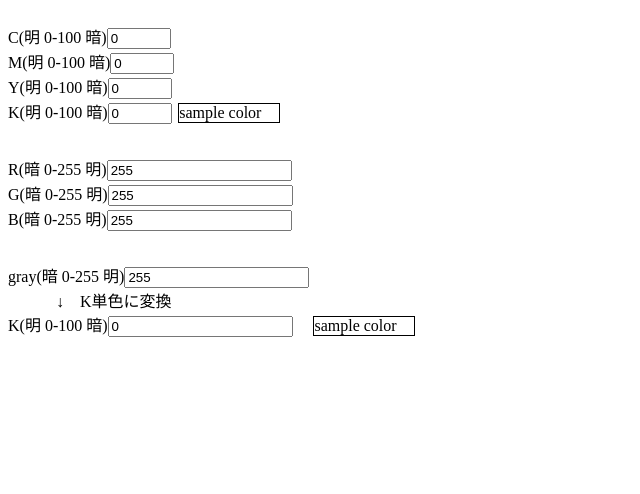
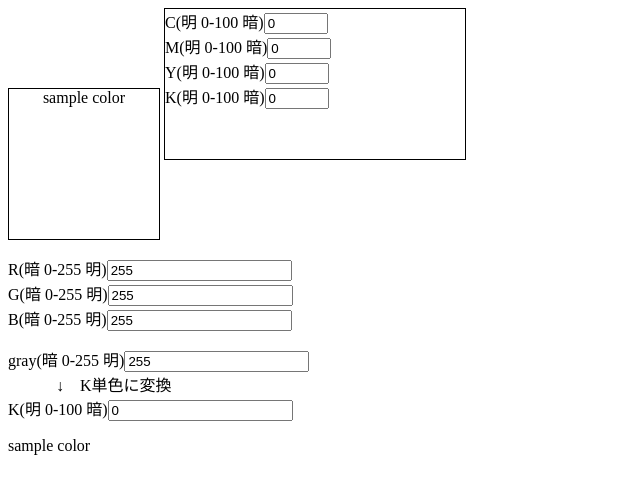
Before and after one commit to Kahiro-M/CMYK2Gray, an Electron app: page index.html in a window 800 px wide. Shown: the whole page, without its empty margins (0-640 px from the left). Drawn offline with Linux system fonts and the light colour scheme.

Commit message:
作業中

```diff
--- /dev/null
+++ b/css/main.css
@@ -0,0 +1,25 @@
+html {
+  /* html要素のフォントサイズを「62.5%」にすると、全要素で1rem = 10px 1.6rem = 16px と切りよくremとpxが連動する */
+  font-size: 62.5%;
+}
+body{
+  font-size: 1.6rem;
+  background-color: white;
+  color: black;
+}
+.sampleColor{
+  width: 15.0rem;
+  height: 15.0rem;
+  border: 1px solid black;
+  display:inline-block;
+  text-align: center;
+}
+.colorInput{
+  width: 30.0rem;
+  height: 15.0rem;
+  border: 1px solid black;
+  display: inline-block;
+}
+/* style="display: inline-block;width: 100px;height: 100;border: 1px solid black;" */
+/* <p id="outKsample" style="display: inline-block;width: 100px;height: 100;border: 1px solid black;"> */
+/* <p style="display: inline-block;"> */
--- a/index.html
+++ b/index.html
@@ -24,7 +24,7 @@
 
 <!-- スタイルシートはできるだけ早くレンダリングされるため、HTMLドキュメントの上の方に記述
     href属性にスタイルシートファイルのURIを記述 -->
-<link rel="stylesheet" href="">
+<link rel="stylesheet" href="css/main.css">
 
 <!-- IE8以下用に2つのスクリプトを記述
     html5shiv.js: IE8以下にHTML5の要素を認識するようにさせる
@@ -47,93 +47,23 @@
 <!-- スクリプトでブロッキングを起こさないものはここに記述
     可能であれば「async（文書の読み込みが完了した時点でスクリプトを実行）」を使用
     Example: <script src="" async></script> -->
-    <script type="text/javascript">
-    function culc(){
-      cObj = document.getElementById("inC");
-      mObj = document.getElementById("inM");
-      yObj = document.getElementById("inY");
-      kObj = document.getElementById("inK");
-      cmykSampleObj = document.getElementById("inCMYKsample");
-      rObj = document.getElementById("outR");
-      gObj = document.getElementById("outG");
-      bObj = document.getElementById("outB");
-      outGrayObj = document.getElementById("outGray");
-      outKObj = document.getElementById("outK");
-      kSampleObj = document.getElementById("outKsample");
+  <script type="text/javascript" src="js/cmyk2gray.js"></script>
+  <script type="text/javascript" src="js/rgb2hex.js"></script>
 
-      c = Math.round(cObj.value/100*255);
-      m = Math.round(mObj.value/100*255);
-      y = Math.round(yObj.value/100*255);
-      k = Math.round(kObj.value/100*255);
 
-      rObj.value = 255 - Math.min(255, c/255*(255-k)+k);
-      gObj.value = 255 - Math.min(255, m/255*(255-k)+k);
-      bObj.value = 255 - Math.min(255, y/255*(255-k)+k);
-
-      cmykSampleObj.style.backgroundColor=rgb2hex(rObj.value,gObj.value,bObj.value);
-
-      outGrayObj.value = Math.round((2449*rObj.value + 4805*gObj.value + 938*bObj.value)/Math.pow(2,13));
-      outKObj.value = Math.round((255-outGrayObj.value)/255*100);
-
-      kSampleObj.style.backgroundColor=rgb2hex(outGrayObj.value,outGrayObj.value,outGrayObj.value);
-
-    }
-
-    /**
-    * RGB値を十六進表記に変換する
-    * @param {Array} rgb - RGB値
-    * @returns {String} RGB値の十六進表記(#000000-#FFFFFF)
-    * @author https://lab.syncer.jp/Web/JavaScript/Snippet/60/
-    */
-    function rgb2hex ( r,g,b ) {
-      var tR = become0to255(r);
-      var tG = become0to255(g);
-      var tB = become0to255(b);
-      var tmpR = Number(tR).toString(16);
-      if(tmpR<16){
-        tmpR = "0"+tmpR
-      }
-      var tmpG = Number(tG).toString(16);
-      if(tmpG<16){
-        tmpG = "0"+tmpG
-      }
-      var tmpB = Number(tB).toString(16);
-      if(tmpB<16){
-        tmpB = "0"+tmpB
-        }
-      return "#" + tmpR + tmpG + tmpB;
-    }
-    function become0to255(inputValue){
-      var tmp = become255(Number(inputValue));
-      tmp = become0(tmp);
-      return Number(tmp);
-    }
-    function become255(inputValue){
-      if(255 < inputValue){
-        return 255;
-      }
-      return inputValue;
-    }
-    function become0(inputValue){
-      if(inputValue < 0){
-        return 0;
-      }
-      return inputValue;
-    }
-    </script>
 </head>
 <body onload="culc()">
 
 <!-- コンテンツを記述 -->
-<p style="display: inline-block;">
+<div id="inCMYKsample" class="sampleColor">
+  sample color
+</div>
+<div class="colorInput">
   C(明 0-100 暗)<input type="number" id="inC" onchange="culc()" value="0" step="1" max="100" min="0"><br>
   M(明 0-100 暗)<input type="number" id="inM" onchange="culc()" value="0" step="1" max="100" min="0"><br>
   Y(明 0-100 暗)<input type="number" id="inY" onchange="culc()" value="0" step="1" max="100" min="0"><br>
   K(明 0-100 暗)<input type="number" id="inK" onchange="culc()" value="0" step="1" max="100" min="0"><br>
-</p>
-<p id="inCMYKsample" style="display: inline-block;width: 100px;height: 100;border: 1px solid black;">
-  sample color
-</p>
+</div>
 
 <p>
   R(暗 0-255 明)<input type="number" id="outR" readonly><br>
@@ -142,13 +72,13 @@
 </p>
 
 
-<p style="display: inline-block;">
+<p class="">
   gray(暗 0-255 明)<input type="number" id="outGray" readonly><br>
   　　　↓　K単色に変換<br>
   K(明 0-100 暗)<input type="number" id="outK" readonly><br>
 </p>
 
-<p id="outKsample" style="display: inline-block;width: 100px;height: 100;border: 1px solid black;">
+<p id="outKsample" class="">
     sample color
 </p>
 
--- /dev/null
+++ b/js/cmyk2gray.js
@@ -0,0 +1,30 @@
+function culc(){
+  cObj = document.getElementById("inC");
+  mObj = document.getElementById("inM");
+  yObj = document.getElementById("inY");
+  kObj = document.getElementById("inK");
+  cmykSampleObj = document.getElementById("inCMYKsample");
+  rObj = document.getElementById("outR");
+  gObj = document.getElementById("outG");
+  bObj = document.getElementById("outB");
+  outGrayObj = document.getElementById("outGray");
+  outKObj = document.getElementById("outK");
+  kSampleObj = document.getElementById("outKsample");
+
+  c = Math.round(cObj.value/100*255);
+  m = Math.round(mObj.value/100*255);
+  y = Math.round(yObj.value/100*255);
+  k = Math.round(kObj.value/100*255);
+
+  rObj.value = 255 - Math.min(255, c/255*(255-k)+k);
+  gObj.value = 255 - Math.min(255, m/255*(255-k)+k);
+  bObj.value = 255 - Math.min(255, y/255*(255-k)+k);
+
+  cmykSampleObj.style.backgroundColor=rgb2hex(rObj.value,gObj.value,bObj.value);
+
+  outGrayObj.value = Math.round((2449*rObj.value + 4805*gObj.value + 938*bObj.value)/Math.pow(2,13));
+  outKObj.value = Math.round((255-outGrayObj.value)/255*100);
+
+  kSampleObj.style.backgroundColor=rgb2hex(outGrayObj.value,outGrayObj.value,outGrayObj.value);
+
+}
--- /dev/null
+++ b/js/rgb2hex.js
@@ -0,0 +1,42 @@
+
+    /**
+    * RGB値を十六進表記に変換する
+    * @param {Number,Number,Number} rgb - RGB値
+    * @returns {String} RGB値の十六進表記(#000000-#FFFFFF)
+    * @author Kahiro-M
+    */
+   function rgb2hex ( r,g,b ) {
+    var tR = become0to255(r);
+    var tG = become0to255(g);
+    var tB = become0to255(b);
+    var tmpR = Number(tR).toString(16);
+    if(tmpR<16){
+      tmpR = "0"+tmpR
+    }
+    var tmpG = Number(tG).toString(16);
+    if(tmpG<16){
+      tmpG = "0"+tmpG
+    }
+    var tmpB = Number(tB).toString(16);
+    if(tmpB<16){
+      tmpB = "0"+tmpB
+      }
+    return "#" + tmpR + tmpG + tmpB;
+  }
+  function become0to255(inputValue){
+    var tmp = become255(Number(inputValue));
+    tmp = become0(tmp);
+    return Number(tmp);
+  }
+  function become255(inputValue){
+    if(255 < inputValue){
+      return 255;
+    }
+    return inputValue;
+  }
+  function become0(inputValue){
+    if(inputValue < 0){
+      return 0;
+    }
+    return inputValue;
+  }
```
